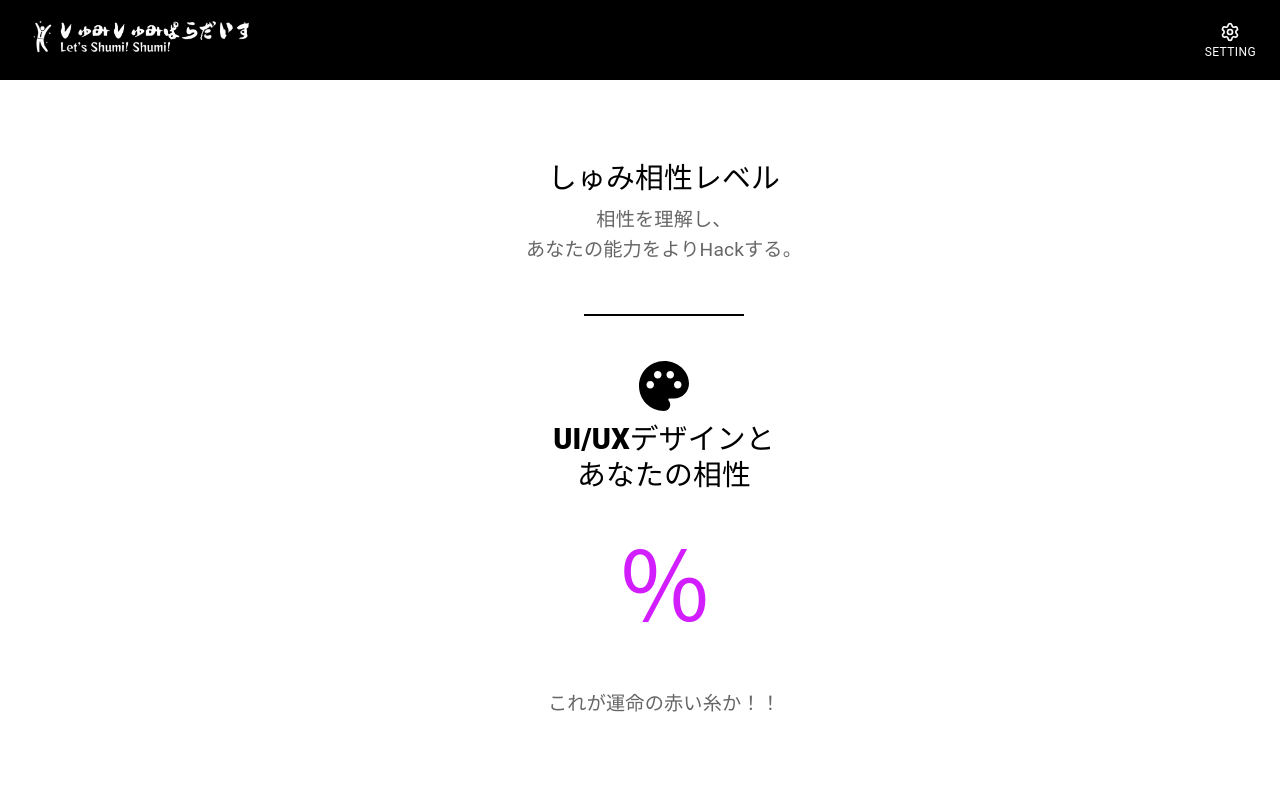
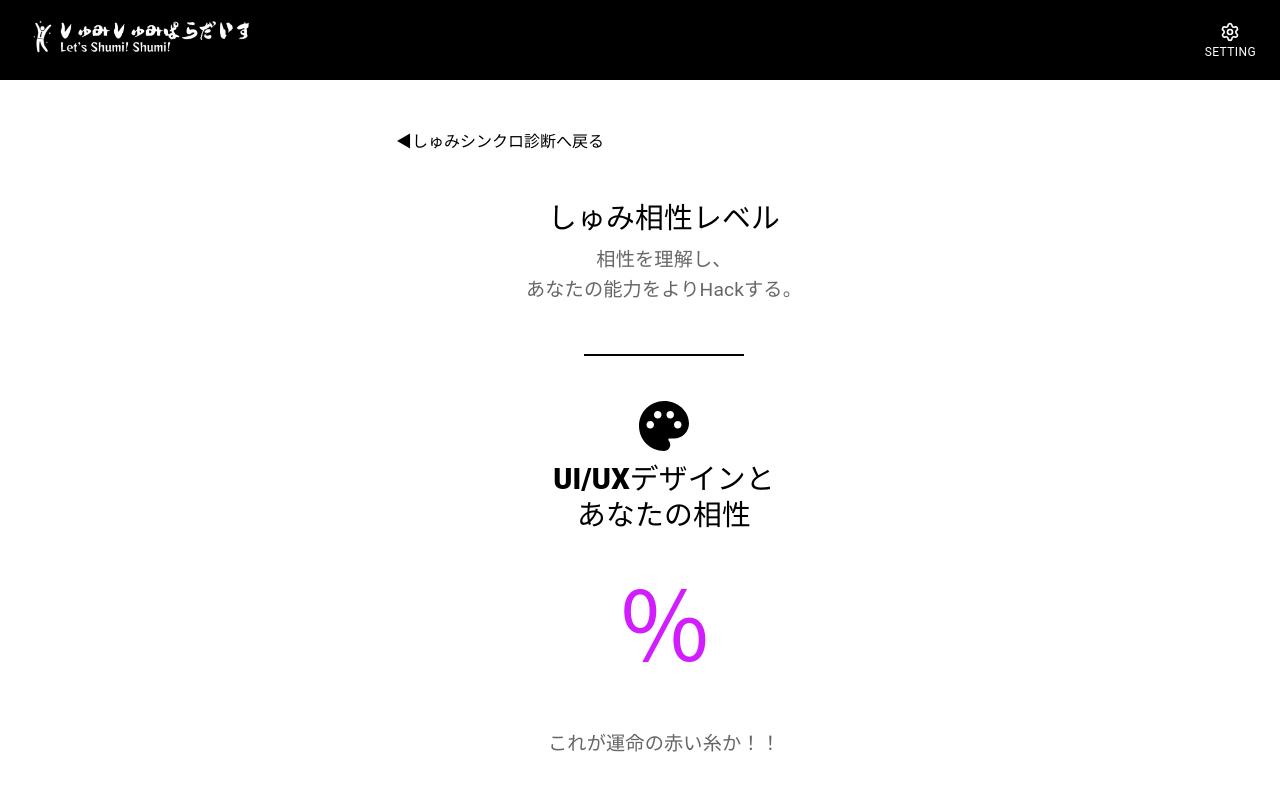
Before and after one commit to hikarukitamura-0/Hack-U-2025, a React (Vite) app in the folder syumi2para/: page /aisyou in a window 1280 px wide. Shown: the top 800 px of the page. Built offline with nearby package versions, Linux system fonts and the light colour scheme.

Commit message:
feat:詳細ページへ戻るボタンを追加

```diff
--- a/syumi2para/src/pages/aisyou.tsx
+++ b/syumi2para/src/pages/aisyou.tsx
@@ -1,15 +1,15 @@
 import React from 'react';
-import {
-  Box,
-  Typography,
-  Container,
-  Stack,
-  Divider,
-} from '@mui/material';
-import {
-  Palette
-} from '@mui/icons-material';
+import { Box, Typography, Container, Stack, Divider, Link } from '@mui/material';
+import { Palette } from '@mui/icons-material';
 import { styled } from '@mui/material/styles';
+import { Link as RouterLink } from "react-router-dom";
+
+//移動時にページ最上部からスタート
+  const Top = () => {
+    window.scrollTo({
+      top: 0,
+    });
+  };
 
 // カスタムカラー定義 (元のスタイルを踏襲しつつ、主にアクセントに使用)
 const ACCENT_COLOR = '#000000ff'; // メインカラー（ブラック）
@@ -20,7 +20,7 @@ const CleanBackground = styled(Box)(({ theme }) => ({
   // 背景を純粋な白に設定し、洗練された印象に
   background: theme.palette.mode === 'dark' ? '#121212' : '#ffffff',
   minHeight: '100vh',
-  padding: theme.spacing(4, 0),
+  padding: theme.spacing(2, 0, 4, 0),
 }));
 
 // 2. セクションタイトルのスタイル (モダンでシャープなデザイン)
@@ -45,7 +45,25 @@ const Aisyou: React.FC = () => {
       <Container maxWidth="sm" sx={{ p: { xs: 3, sm: 4 } }}>
         <Stack spacing={3}>
 
-          {/* 1. タイトル */}
+          {/* 1. しゅみシンクロ診断へ移動 */}
+          <Box sx={{ textAlign: 'left' }}>
+            <Link
+            component={RouterLink}
+            onClick={Top}
+            to="/syousai"
+            sx={{
+              color: 'black',
+              fontWeight: 700,
+              textDecoration: 'none',
+              display: 'block',
+              marginBottom: 1,
+            }}
+          >
+            ◀しゅみシンクロ診断へ戻る
+          </Link>
+          </Box>
+
+          {/* 2. タイトル */}
           <Box sx={{ textAlign: 'center', pt: 2 }}>
             <Typography variant="h4" sx={SectionTitleStyle}>
               しゅみ相性レベル
@@ -62,7 +80,7 @@ const Aisyou: React.FC = () => {
             <Divider sx={{ bgcolor: ACCENT_COLOR, height: '1px', width: '30%', mx: 'auto', mt: 6 }} />
           </Box>
 
-          {/* 1. タイトル */}
+          {/* 3. 相性比較対象紹介文 */}
           <Box sx={{ textAlign: 'center', pt: 2 }}>
             {aisyouData.icon}
             <Typography variant="h4" sx={SectionTitleStyle}>
@@ -76,7 +94,7 @@ const Aisyou: React.FC = () => {
             </Typography>
           </Box>
 
-          {/* 2. 相性コメント */}
+          {/* 4. 相性コメント */}
           <Box sx={{ textAlign: 'center', pt: 2 }}>
             <Typography
               variant="h6"
```
